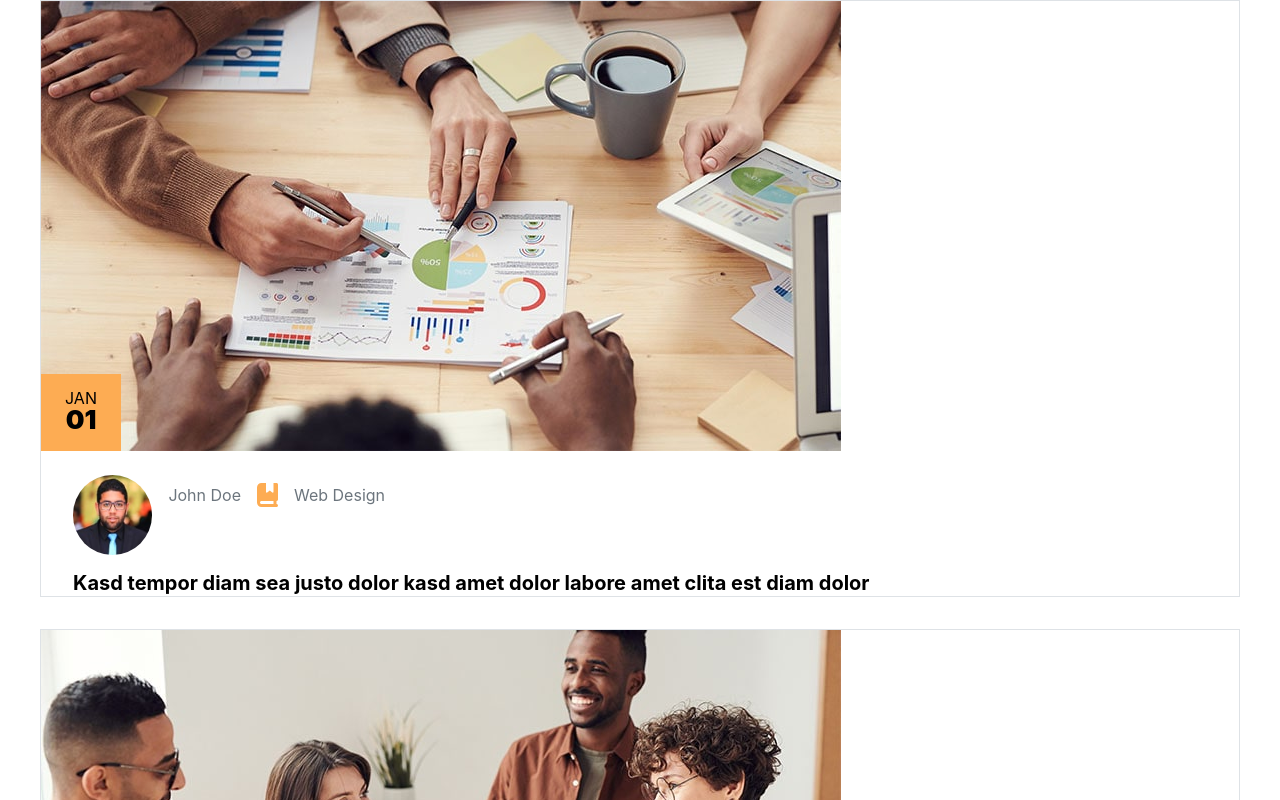
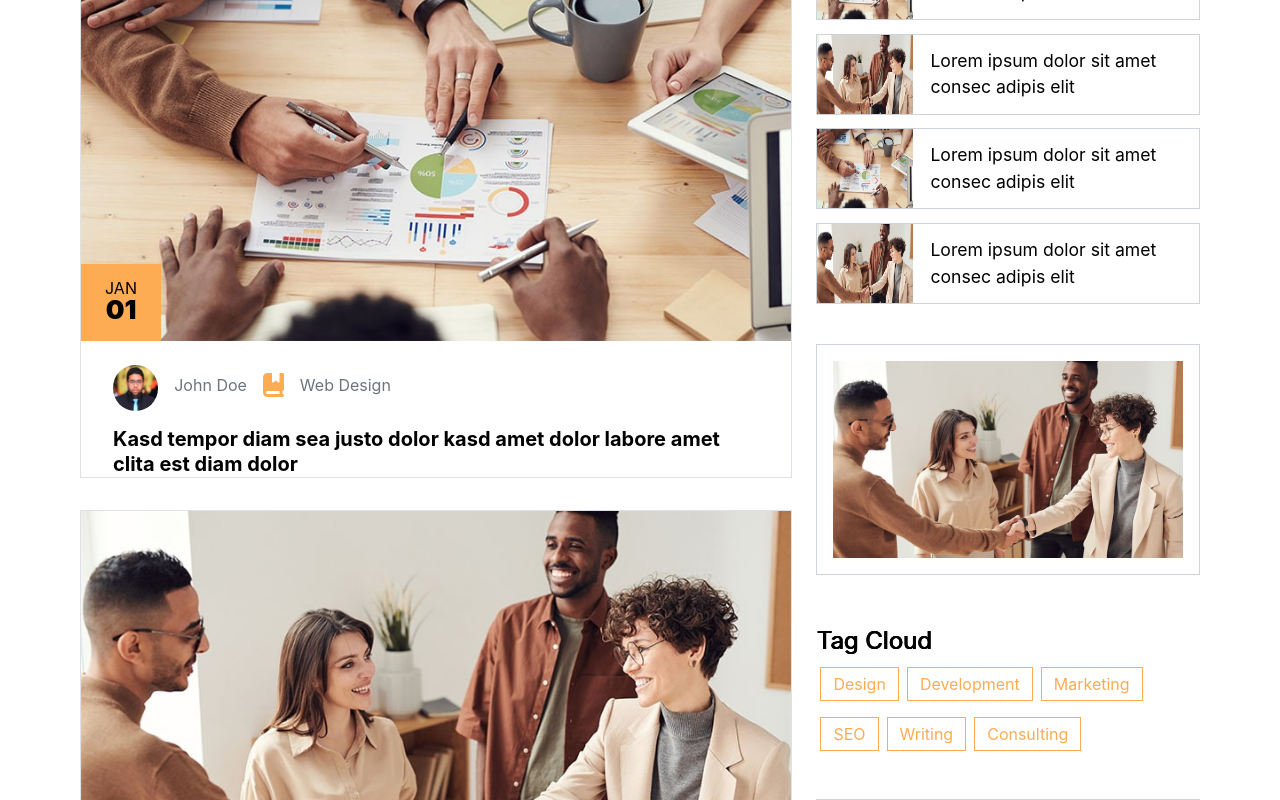
Before and after one commit to BLADEHEDA/Dotcom-Creative-Multipage-Page-App, a React (Create React App) app: page / in a window 1280 px wide. Shown: the part 1220-2020 px from the top of the page. Built offline with nearby package versions, Linux system fonts and the light colour scheme.

Commit message:
new commits

```diff
--- a/src/Components/About/About.css
+++ b/src/Components/About/About.css
@@ -1,3 +1,21 @@
+*{
+   max-width: 100%;
+   box-sizing: border-box;
+   margin: 0;
+   padding: 0;
+   /* overflow: overlay; */
+
+}
+/* the following line hides the scroll bar   */
+/* ::-webkit-scrollbar {
+   width: 1px;
+   background: transparent;
+}
+
+::-webkit-scrollbar-thumb {
+   background: white;
+   border-radius: 2px;
+} */
 @media only screen and (min-width:1px){
     .Mainbar-divx{
         height: 40vh;
@@ -9,6 +27,7 @@
        background-image: linear-gradient(rgba(0, 0, 0, 0.527),rgba(0, 0, 0, 0.5)) , url('../images/header.jpg');
        /* filter: brightness(50%); */
      }
+
      .mainprop-title,.serve-head,.Experience-head,.blogservices-head,.blogcloud-head {
         text-shadow: 0.75px 0px, 0.75px 0px, 0px 0px;
      }
@@ -64,7 +83,9 @@
   /* .blog-image {
    border: solid 1px black;
   } */
-
+  .post-link:hover{
+   text-decoration: underline;
+  }
     }
 
      @media only screen and (min-width:768px){
@@ -91,5 +112,8 @@
             font-size: 7em;
             margin-top: -0.25em;
              }
+             /* .BlogCont-left,.BlogCont-right{
+               border: solid 1px black;
+             } */
 
         }
--- a/src/Components/Blog/BlogCont.jsx
+++ b/src/Components/Blog/BlogCont.jsx
@@ -22,10 +22,11 @@ const BlogCategories=(props)=>{
 const BlogPosrs=(props)=>{
   return(
     <main className="post-maindiv mb-[0.85em]">
-<section className="post-div flex w-full md:w-[75%] ">
-  <div className="post-div-left flex-[25%] md:flex-[20%] "><img src={props.src} alt={props.name} className='h-full' /> </div>
-  <div className="post-div-right flex-[75%] text-[1.1em] py-[0.75em] pr-[1em] pl-[1em] md:flex-[80%] ">
-  <a href="/"> {props.content} </a></div>
+<section className="post-div flex w-full md:w-[75%] lg:w-full ">
+  <div className="post-div-left flex-[25%] md:flex-[20%] lg:flex-[25%] ">
+    <img src={props.src} alt={props.name} className='h-full' /> </div>
+  <div className="post-div-right flex-[75%] text-[1.1em] py-[0.75em] pr-[1em] pl-[1em] md:flex-[80%] lg:flex-[75%] ">
+  <a href="/" className='post-link' > {props.content} </a></div>
 </section>
     </main>
   )
@@ -47,9 +48,10 @@ const Cloud=(props)=>{
 
 const BlogCont = () => {
   return (
-    <main className='BlogCont mx-[1em] mt-[5em] md:mx-[2.5em] md:mt-[7em] '>
-      <section className="BlogCont-left">
-        <div className="Blogcont-top">
+    <main className='BlogCont mx-[1em] mt-[5em] md:mx-[2.5em] md:mt-[7em] block
+    lg:mx-[5em] lg:flex '>
+      <section className="BlogCont-left lg:flex-[65%] mr-[0.75em] ">
+        <div className="Blogcont-top ">
         <BlogProp src={blog1}/>
         <BlogProp src={blog2}/>
         <BlogProp src={blog1}/>
@@ -65,7 +67,7 @@ const BlogCont = () => {
             </ul>
         </div>
       </section>
-      <section className="BlogCont-right">
+      <section className="BlogCont-right lg:flex-[35%] ml-[0.75em]   ">
       <article className="Blogcont-search flex mb-[1em] md:mb-[2em] ">
         <div className="serch-div flex-[87%]  ">
            <input type="text" placeholder='Keyword' className="search-blog py-[0.4em] pl-[0.5em] w-full " /></div>
@@ -92,22 +94,22 @@ const BlogCont = () => {
       <div className="blog-image  ">
       <Image src={blog1} />
       </div>
-        <aricle className="blogcloud-div mb-[1em] md:hidden ">
+        <aricle className="blogcloud-div mb-[1em] md:hidden  lg:block ">
           <h1 className="blogcloud-head text-[1.5em] font-[400] mt-[2em]  ">Tag Cloud</h1>
               <div className="blog-cloud-div">
-            <div className="Blog-Clouud mt-[0.5em] flex md:block">
+            <div className="Blog-Clouud mt-[0.5em] flex  ">
             <Cloud content="Design" />
             <Cloud content="Development" />
             <Cloud content="Marketing" />
             </div>
-              <div className="Blog-Clouud mb-[2.5em] mt-[0.5em] flex md:block">
+              <div className="Blog-Clouud mb-[2.5em] mt-[0.5em] flex ">
               <Cloud content="SEO" />
               <Cloud content="Writing" />
               <Cloud content="Consulting" />
               </div>
               </div>
           </aricle>
-          <aricle className="blogcloud-div hidden mb-[2em] md:block ">
+          <aricle className="blogcloud-div hidden mb-[2em] md:block lg:hidden ">
           <h1 className="blogcloud-head text-[1.5em] font-[400] mt-[2em] mb-[1em] ">Tag Cloud</h1>
               <div className="blog-cloud-div md:flex">
             <Cloud content="Design" />
@@ -127,7 +129,6 @@ const BlogCont = () => {
         aliquyam dolor et. Et no consetetur eos labore ea erat voluptua et. Et aliquyam dolore sed erat.
         Magna sanctus sed eos tempor rebum dolor, tempor clita sit et elitr eirmod.</p>
         </article>
-
       </section>
 
     </main>
--- a/src/Components/Blog/Mainbar4.jsx
+++ b/src/Components/Blog/Mainbar4.jsx
@@ -4,9 +4,9 @@ import MainProp from '../Shared/MainProp'
 const Mainbar4 = () => {
   return (
 
-          <div className='Mainbar4'>
+          <div className='Mainbar4 '>
               <section className={`Mainbar-divx  pt-[1.5em] px-[1em] flex md:pt-[7em] lg:pt-[10em] pb-[5em] `}>
-        <div className="mainbar-di z-50  m-[auto] " >
+        <div className="mainbar-di z-50  m-[auto]  " >
         <MainProp content="BLog" />
         </div>
 
--- a/src/Components/Shared/NavBar.jsx
+++ b/src/Components/Shared/NavBar.jsx
@@ -30,13 +30,13 @@ const NavBar = () => {
 
   return (
     <section className='Navbar'>
-        <navbar className=" mobile-nav flex justify-between bg-[#131313] py-[0.3em] px-[1em] lg:hidden">
-        <nav className="mobile-nav-left font-[900] text-[2.1em] text-slate-100">
+        <navbar className=" mobile-nav flex justify-between bg-[#131313] py-[0.3em] px-[1em] lg:hidden md:px-[1.2em] ">
+        <nav className="mobile-nav-left font-[900] text-[2.1em] text-slate-100 md:text-[2.7em] ">
              <span className="color-logo  ">D</span>ot<span className="color-logo">C</span>om
           </nav>
 
         <nav className="mobile-nav-right">
-           <button onClick={toggleNav} className="nav hamburger-menu  mt-[12px] ">
+           <button onClick={toggleNav} className="nav hamburger-menu  mt-[12px] md:mt-[20px] ">
             <FontAwesomeIcon className='h-[1.75em] text-slate-300' icon={faBars }/>
             </button>
         </nav>
```
